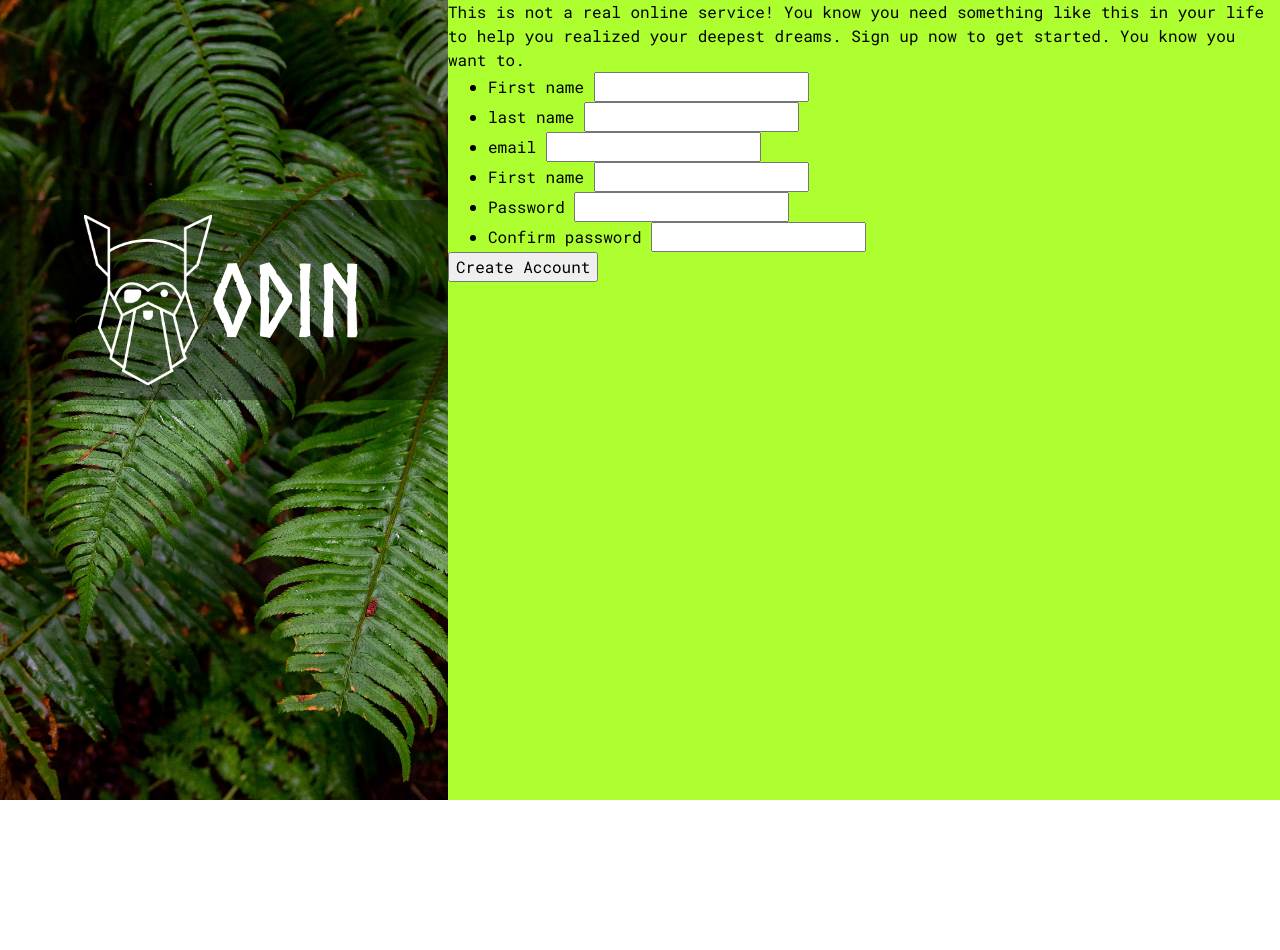
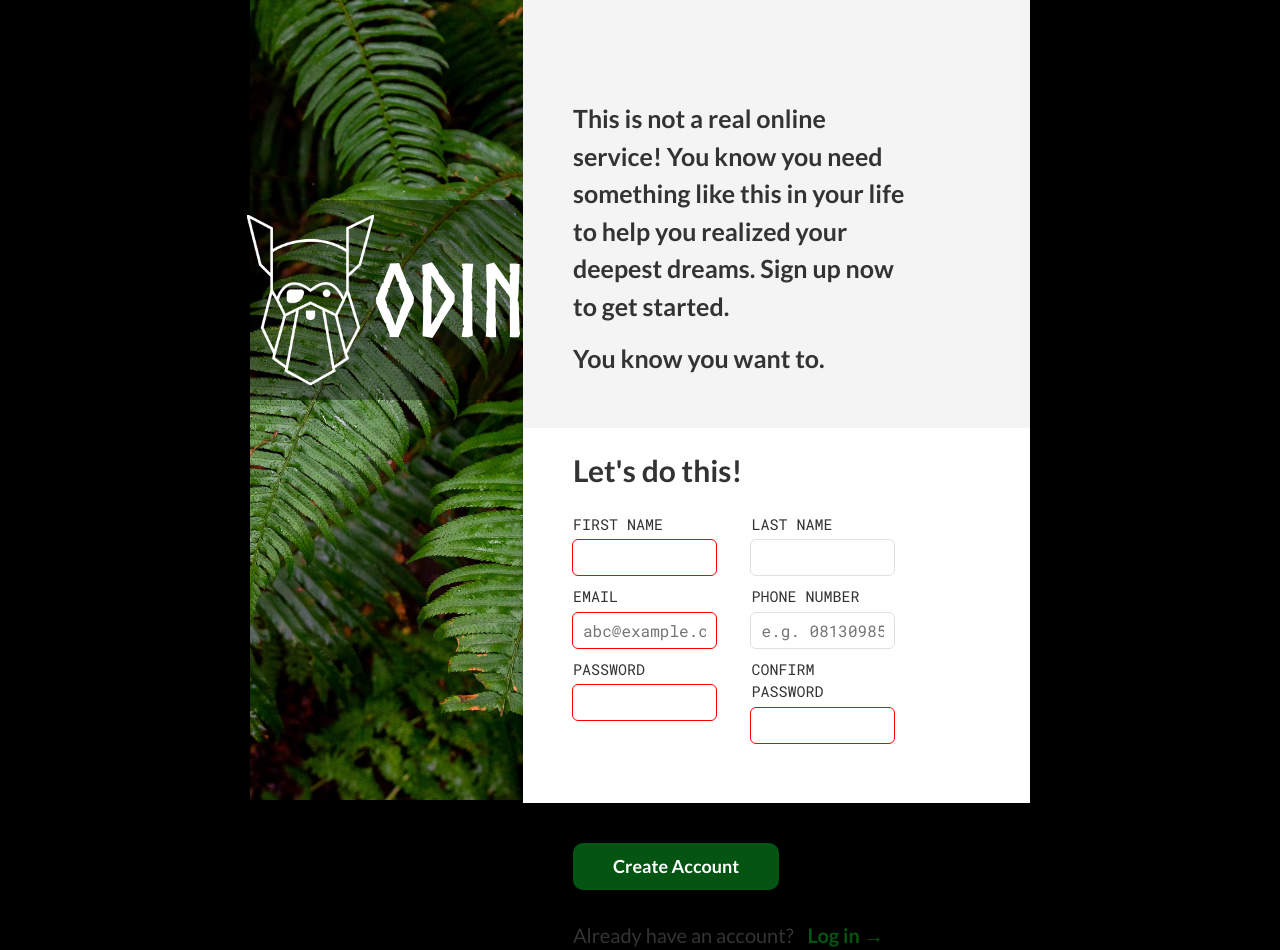
Before and after one commit to lamideolaniyan/odin-signup, a plain HTML site: page index.html in a window 1280 px wide. Before the commit the page ends 800 px from the top, so only its background shows below. Drawn offline with Linux system fonts and the light colour scheme.

Commit message:
completed the styling of the form

```diff
--- a/index.html
+++ b/index.html
@@ -9,6 +9,12 @@
 		<link rel="preconnect" href="https://fonts.gstatic.com" crossorigin />
 		<link
 			href="https://fonts.googleapis.com/css2?family=Roboto+Mono:wght@300;400;700&family=Roboto:ital,wght@0,100;0,300;0,400;0,500;0,700;0,900;1,100;1,300;1,400;1,500;1,700;1,900&display=swap"
+			rel="stylesheet"
+		/>
+		<link rel="preconnect" href="https://fonts.googleapis.com" />
+		<link rel="preconnect" href="https://fonts.gstatic.com" crossorigin />
+		<link
+			href="https://fonts.googleapis.com/css2?family=Lato:wght@300;400;700&display=swap"
 			rel="stylesheet"
 		/>
 	</head>
@@ -34,10 +40,13 @@
 					</p>
 				</div>
 				<form action="submit" method="post" class="form-section__form">
+					<h3 class="form__header">Let's do this!</h3>
+
 					<ul class="form-list">
+						<!-- <div class="flex-left"> -->
 						<li class="form-list__item">
 							<label for="first_name">First name</label>
-							<input type="text" id="first_name" name="first_name" />
+							<input type="text" id="first_name" name="first_name" required />
 						</li>
 						<li class="form-list__item">
 							<label for="last_name">last name</label>
@@ -45,25 +54,46 @@
 						</li>
 						<li class="form-list__item">
 							<label for="email">email</label>
-							<input type="email" id="email" name="email" />
+							<input
+								type="email"
+								id="email"
+								name="email"
+								placeholder="abc@example.com"
+								required
+							/>
 						</li>
 						<li class="form-list__item">
-							<label for="phone">First name</label>
-							<input type="tel" id="phone" name="phone" />
+							<label for="phone">phone number</label>
+							<input
+								type="tel"
+								id="phone"
+								name="phone"
+								pattern="[0-9]{11}"
+								placeholder="e.g. 08130985034"
+							/>
 						</li>
 						<li class="form-list__item">
 							<label for="password">Password</label>
-							<input type="text" id="password" name="password" />
+							<input type="text" id="password" name="password" required />
 						</li>
+						<!-- </div> <div class="flex-right"> -->
+
 						<li class="form-list__item">
 							<label for="cpwd">Confirm password</label>
-							<input type="password" id="cpwd" name="cpwd" />
+							<input type="password" id="cpwd" name="cpwd" required />
 						</li>
+						<!-- </div> -->
 					</ul>
 
-					<button type="button">Create Account</button>
+					<button class="form__button" type="button">Create Account</button>
+					<p class="login__text">
+						Already have an account?
+						<a href="#" class="login__link">Log in &rarr;</a>
+					</p>
 				</form>
 			</section>
 		</main>
+
+		<script src="app.js"></script>
 	</body>
 </html>
--- a/style.css
+++ b/style.css
@@ -10,12 +10,13 @@
 
 html {
 	font-size: 62.5%;
-	font-family: 'Roboto Mono', monospace;
+	font-family: 'Lato', sans-serif;
 }
 body {
 	line-height: 1.5;
 	-webkit-font-smoothing: antialiased;
 	font-size: 1.6rem;
+	background-color: #000;
 }
 
 /*
@@ -55,6 +56,7 @@ h6 {
 .main {
 	display: flex;
 	height: 100vh;
+	padding: 0 25rem;
 }
 
 .header {
@@ -88,6 +90,141 @@ h6 {
 
 .form-section {
 	width: 65%;
-	background-color: greenyellow;
+	background-color: #f4f4f4;
 	height: 100%;
+	padding: 10rem 0;
+	color: #333;
+	display: flex;
+	flex-direction: column;
+	gap: 5rem;
 }
+
+.form-section__text-box {
+	padding: 0 12rem 0 5rem;
+}
+
+.form-section__text {
+	font-size: 2.5rem;
+	font-weight: 700;
+}
+
+.form-section__text span {
+	display: block;
+	margin-top: 1.5rem;
+}
+
+.form-section__form {
+}
+
+.form__header {
+	box-shadow: 0rem 0.5rem 0.5rem rgba(0, 0, 0, 0.2);
+	font-size: 3rem;
+	background-color: #fff;
+	padding: 2rem 5rem;
+}
+
+.form-list {
+	box-shadow: 0rem 0.5rem 0.5rem rgba(0, 0, 0, 0.2);
+	background-color: #fff;
+	font-family: 'Roboto Mono', monospace;
+	list-style-type: none;
+	padding: 0 10rem 5rem 5rem;
+
+	font-size: 2rem;
+
+	/* display: flex;
+	flex-wrap: wrap;
+	gap: 10rem; */
+
+	display: grid;
+	grid-template-columns: repeat(2, 40%);
+	column-gap: 10%;
+}
+
+.form-list__item {
+	margin-bottom: 1rem;
+}
+
+.form-list__item label {
+	text-transform: uppercase;
+	font-size: 1.5rem;
+	margin-bottom: 0.5rem;
+}
+.form-list__item label,
+.form-list__item input {
+	display: block;
+}
+
+.form-list__item input {
+	outline: 0;
+	border: 0;
+	outline: 1px solid rgba(197, 197, 197, 0.534);
+	border-radius: 0.5rem;
+	height: 3.5rem;
+	padding: 0.5rem 1rem;
+	transition: all 0.2s;
+	font-size: 1.6rem;
+	width: 100%;
+}
+
+.form-list__item input:focus {
+	outline: 1px solid rgba(58, 117, 206, 1);
+	box-shadow: 0.2rem 0.2rem 0.5rem rgba(156, 154, 154, 0.568);
+}
+
+.form-list__item input:invalid {
+	outline: 1px solid red;
+}
+
+.form__button {
+	padding: 1rem 4rem;
+	border-radius: 1rem;
+	font-size: 1.8rem;
+	font-weight: 700;
+	color: #fff;
+	background-color: rgb(4, 85, 17);
+	border: 0;
+	outline: 0;
+	margin: 4rem 5rem 3rem 5rem;
+	cursor: pointer;
+	transition: all 0.2s;
+}
+
+.form__button:hover {
+	background-color: rgba(2, 74, 156, 0.87);
+}
+
+.form__button:active {
+	transform: translateY(-0.5rem);
+}
+.form__button:focus {
+	background-color: rgba(2, 74, 156, 0.87);
+}
+
+.login__text {
+	font-size: 2rem;
+	padding-left: 5rem;
+}
+
+.login__link a,
+a:link,
+a:visited,
+a:active,
+a:focus {
+	display: inline-block;
+	border: none;
+	outline: 0;
+	text-decoration: none;
+	color: rgb(4, 85, 17);
+	font-weight: 700;
+	margin-left: 1rem;
+	transition: transform 0.2s;
+}
+
+.login__link:hover {
+	border-bottom: 2px solid rgb(4, 85, 17);
+}
+
+.login__link:active {
+	transform: translateY(-0.5rem);
+}
```
Also changed, not shown: app.js (added).
